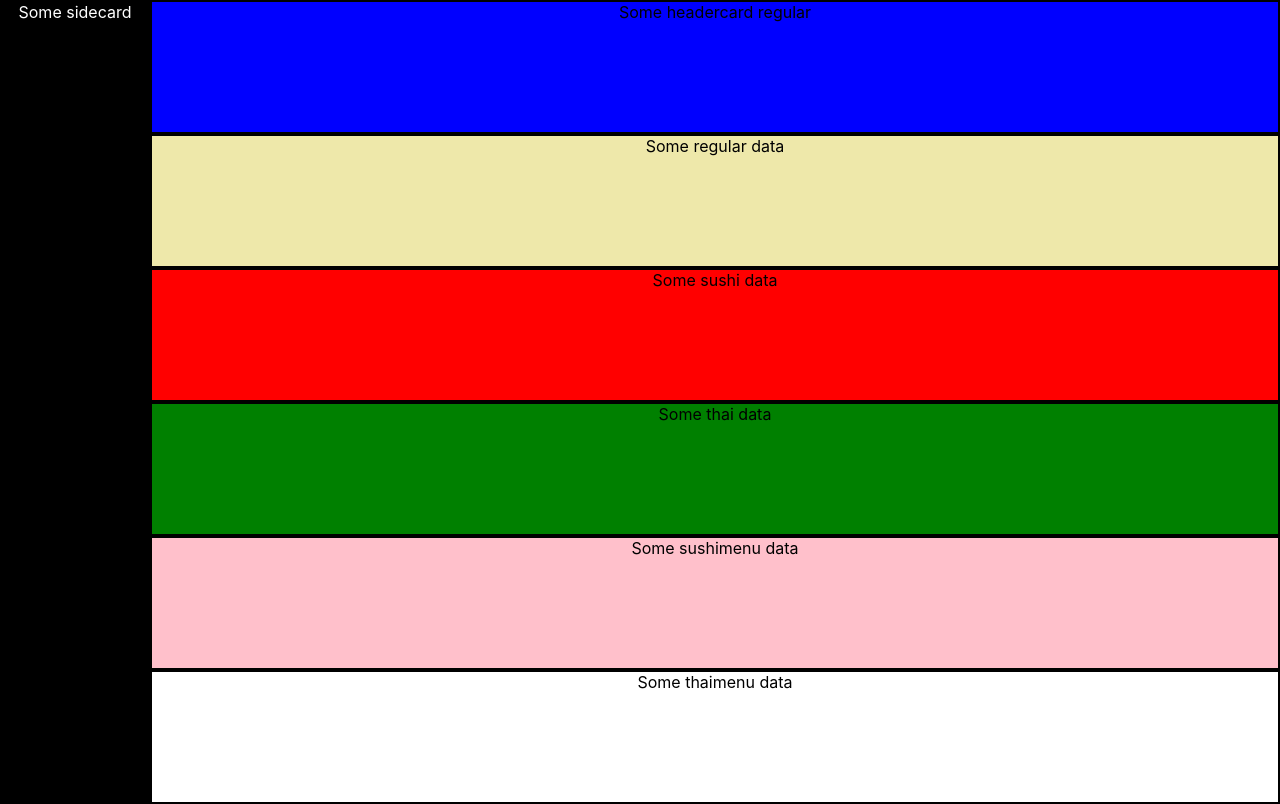
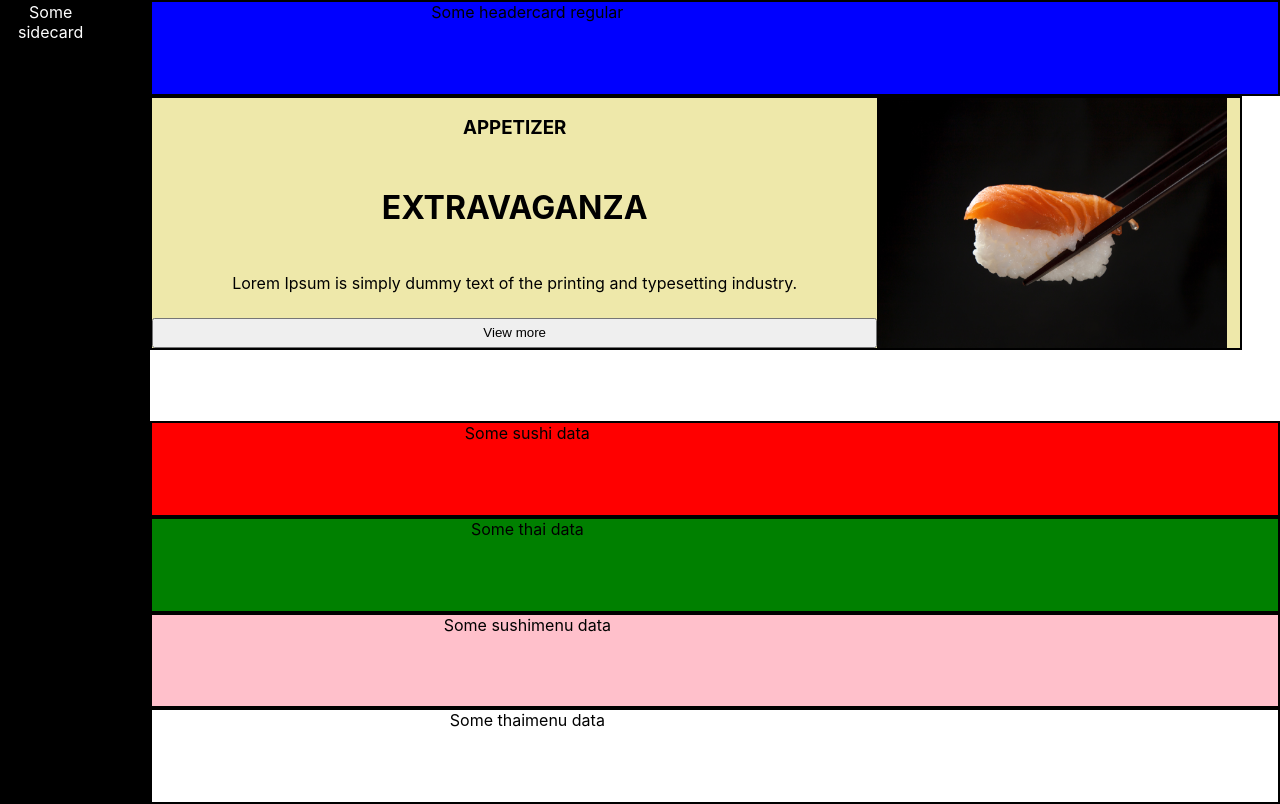
Before and after one commit to tanettrimas/beachhouse-client, a React (Create React App) app: page / in a window 1280 px wide. Built offline with nearby package versions, Linux system fonts and the light colour scheme.

Commit message:
First stage to implement new landingpage component

```diff
--- a/src/App.js
+++ b/src/App.js
@@ -1,13 +1,21 @@
 import React from 'react';
 // import logo from './logo.svg';
 import './App.css';
+import nigiriImg from './img/nigiri.jpg'
+import NigiriComponent from './components/landingpage/nigiri'
+
 
 function App() {
   return (
       <main className='container'>
         <div className="sidebar grid-component">Some sidecard</div>
         <div className="headercard grid-component">Some headercard regular</div>
-        <div className="regular-dealcard grid-component">Some regular data</div>
+        <NigiriComponent
+          description="Lorem Ipsum is simply dummy text of the printing and typesetting industry."
+          heading="Appetizer"
+          imgSrc={nigiriImg}
+          title="Extravaganza"
+        />
         <div className="sushi-dealcard grid-component">Some sushi data</div>
         <div className="thai-dealcard grid-component">Some thai data</div>
         <div className="sushimenu-card grid-component">Some sushimenu data</div>
--- /dev/null
+++ b/src/components/landingpage/nigiri/index.jsx
@@ -0,0 +1,19 @@
+import React from 'react'
+import './style.css'
+import { uppercaseString } from '../../../utils/uppercaseString'
+
+const NigiriComponent = ({ title, description, heading, imgSrc } = {}) => {
+  return (
+    <div className=''>
+      <div className="regular-dealcard grid-component">
+        <img src={imgSrc} alt="Nigiri" width="350px" height="250px" className="img"></img>
+        <h3 className="card-heading">{uppercaseString(heading)}</h3>
+        <h1 className="card-title">{uppercaseString(title)}</h1>
+        <p className="card-description">{description}</p>
+        <button className="card-button">View more</button>
+      </div>
+    </div>
+    )
+}
+
+export default NigiriComponent
--- /dev/null
+++ b/src/components/landingpage/nigiri/style.css
@@ -0,0 +1,30 @@
+.grid-component {
+  display: grid;
+  border: 2px solid black;
+  grid-template-areas:
+  "heading image image"
+  "title image image"
+  "description image image"
+  "button image image";
+  grid-template-columns: 2fr 1fr;
+}
+
+.img {
+  grid-area: image;
+}
+
+.card-heading {
+  grid-area: heading;
+}
+
+.card-description {
+  grid-area: description
+}
+
+.card-title {
+  grid-area: title;
+}
+
+.card-button {
+  grid-area: button;
+}
```
Also changed, not shown: src/img/nigiri.jpg (added).
